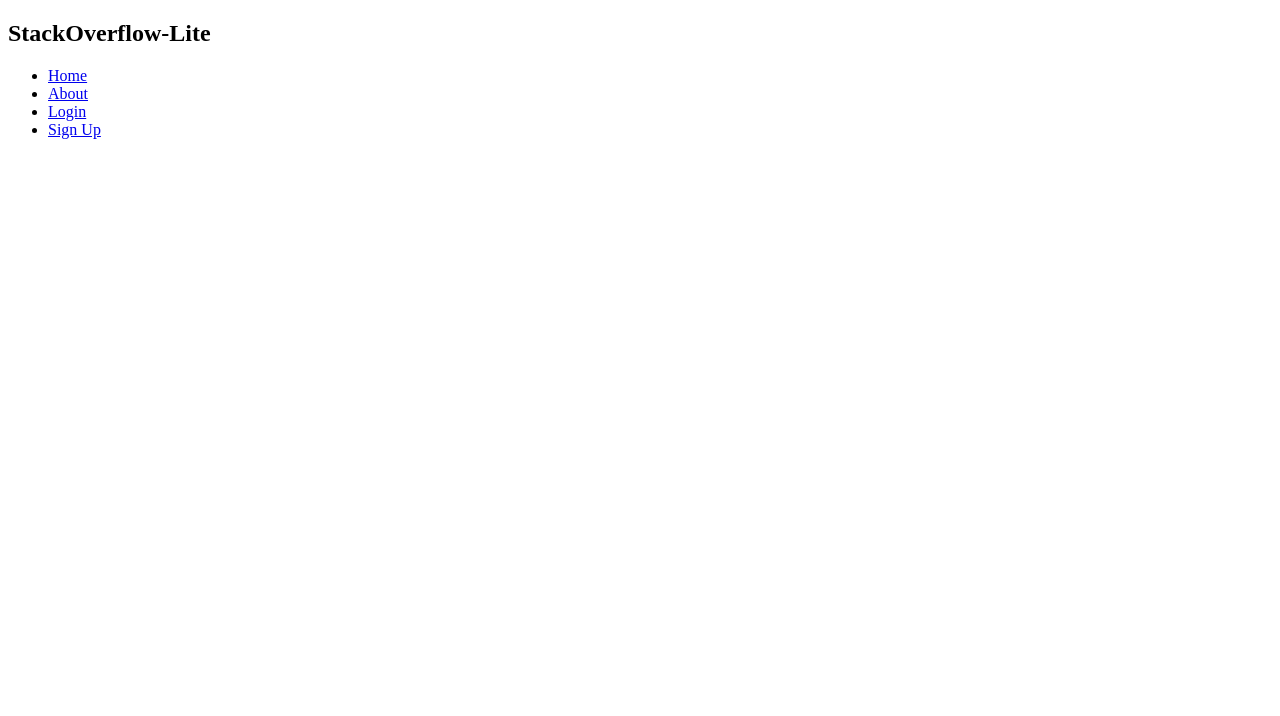
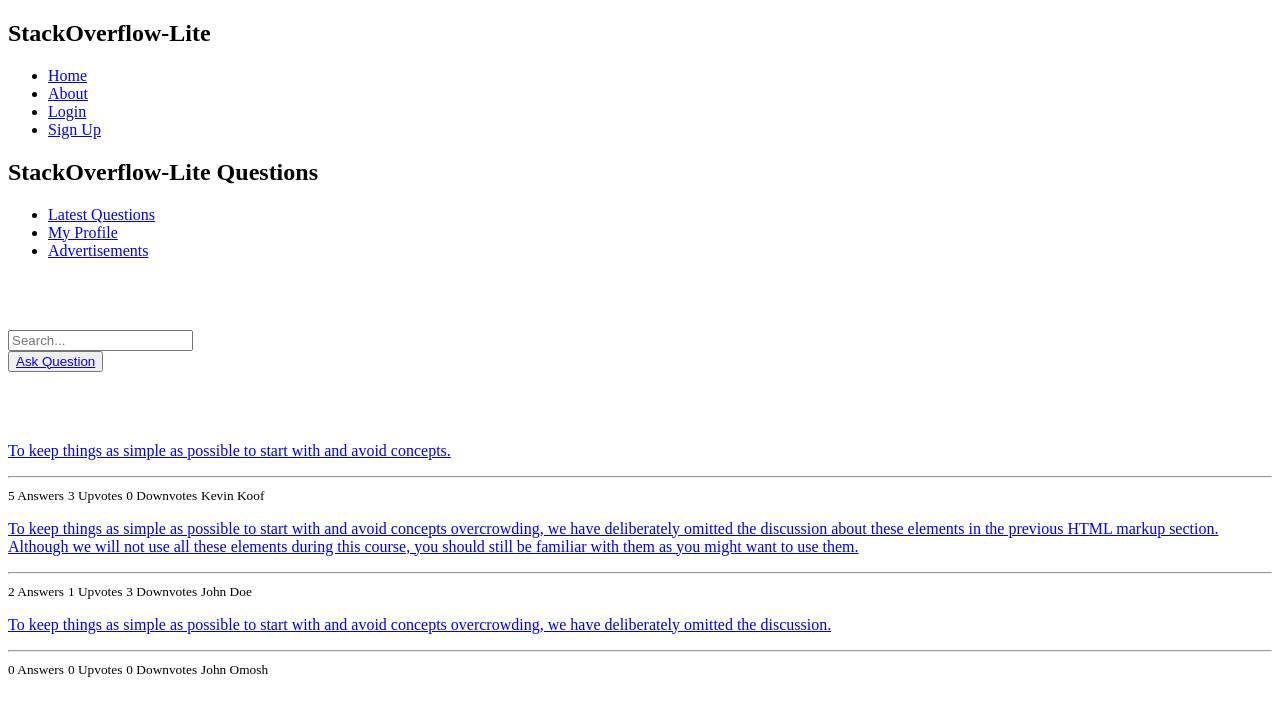
Before and after one commit to pkimotho/StackOverflow-Lite, a plain HTML site: page UI/index.html in a window 1280 px wide. Drawn offline with Linux system fonts and the light colour scheme.

Commit message:
[feature #162569112] added main section to home page

```diff
--- a/UI/index.html
+++ b/UI/index.html
@@ -24,6 +24,66 @@
             </nav>
         </div>
     </header>
+    <section id="main">
+        <div class="container">
+            <div id="main-col">
+                <div class="header1">
+                    <div>
+                        <h2 id="question">StackOverflow-Lite Questions</h2>
+                    </div>
+                    <div class="list">
+                        <ul>
+                            <li><a href="#">Latest Questions</a></li>
+                            <li><a href="#">My Profile</a></li>
+                            <li><a href="#">Advertisements</a> </li>
+                        </ul>
+                    </div>
+                </div><br><br><br>
+                <div class="top">
+                    <div>
+                        <input type="text" placeholder="Search...">
+                    </div>
+                    <div>
+                        <button><a href="#">Ask Question</a></button>
+                    </div>
+                </div><br><br><br>
+                <article>
+                    <p><a href="#">To keep things as simple as possible to start with and avoid concepts.</a></p>
+                    <hr>
+                    <div class="small">
+                        <small><span>5</span> Answers</small>
+                        <small><span>3</span> Upvotes</small>
+                        <small><span>0</span> Downvotes</small>
+                        <small class="user">Kevin Koof</small>
+                    </div>
+                </article>
+                <article>
+                    <p><a href="#">To keep things as simple as possible to start with and avoid concepts overcrowding,
+                                we have deliberately omitted the discussion about these elements in the previous HTML
+                                markup section. Although we will not use all these elements during
+                                this course, you should still be familiar with them as you might want to use them.</a></p>
+                    <hr>
+                    <div class="small">
+                        <small><span>2</span> Answers</small>
+                        <small><span>1</span> Upvotes</small>
+                        <small><span>3</span> Downvotes</small>
+                        <small class="user">John Doe</small>
+                    </div>
+                </article>
+                <article>
+                    <p><a href="#">To keep things as simple as possible to start with and avoid concepts overcrowding,
+                                we have deliberately omitted the discussion.</a></p>
+                    <hr>
+                    <div class="small">
+                        <small><span>0</span> Answers</small>
+                        <small><span>0</span> Upvotes</small>
+                        <small><span>0</span> Downvotes</small>
+                        <small class="user">John Omosh</small>
+                    </div>
+                </article>
+            </div>
+        </div>
+    </section>
 
 </body>
 
```
